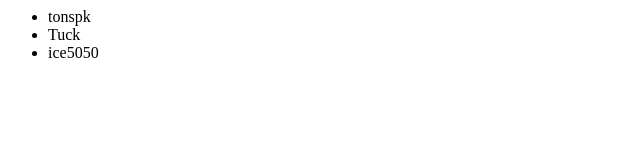
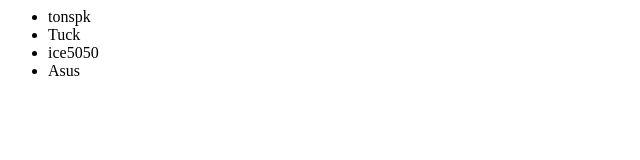
Before and after one commit to tonspk/sample_project, a plain HTML site: page worker.html in a window 1280 px wide. Shown: the full height of the page, 0-640 px from the left. Drawn offline with Linux system fonts and the light colour scheme.

Commit message:
Add new worker

```diff
--- a/worker.html
+++ b/worker.html
@@ -4,6 +4,7 @@
 <li>tonspk</li>
 <li>Tuck</li>
 <li>ice5050</li>
+<li>Asus</li>
 </ul>
 </body>
 </html>
```
